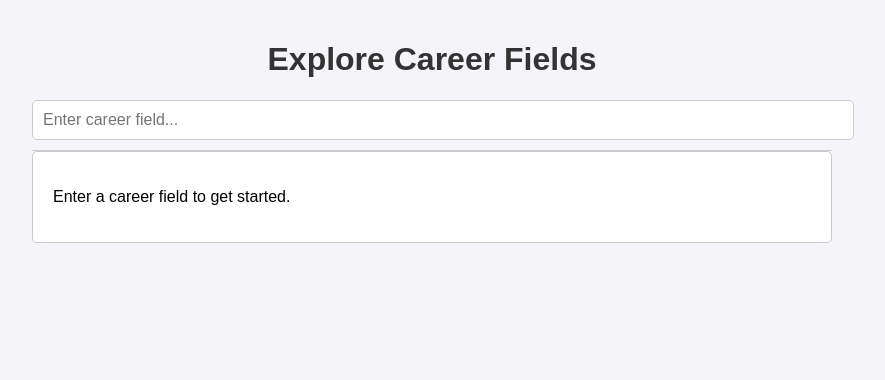
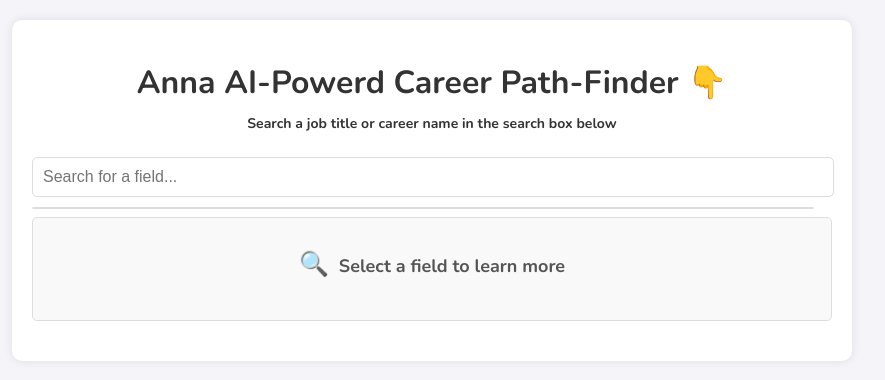
Before and after one commit to umer109/flask-vercel-deploy, a Python web app: template templates/index.html in a window 1280 px wide. Shown: the top 380 px of the page, without its empty margins (208-1093 px from the left). Run offline with Jinja, Linux system fonts and the light colour scheme; the template is opened without the code that fills it, so the values that code supplies are empty.

Commit message:
Update index.html

```diff
--- a/templates/index.html
+++ b/templates/index.html
@@ -3,177 +3,338 @@
 <head>
     <meta charset="UTF-8">
     <meta name="viewport" content="width=device-width, initial-scale=1.0">
-    <title>Career Fields Information</title>
+    <title>AI Education Tool</title>
     <style>
-        /* Your CSS styles here */
+        @import url('https://fonts.googleapis.com/css2?family=Nunito:wght@300;400;700&display=swap');
+
         body {
-            font-family: Arial, sans-serif;
+            font-family: 'Nunito', sans-serif;
+            background-color: #f4f4f9;
             margin: 0;
             padding: 20px;
-            background-color: #f4f4f9;
         }
+
+        h1 {
+            text-align: center;
+            color: #333;
+            margin-bottom: 10px;
+        }
+
+        h5 {
+            text-align: center;
+            color: #333;
+            font-size: 14px;
+            margin-top: 10px;
+        }
+
+        #selectField {
+    text-align: center;
+    color: #555;
+    font-size: 18px;
+    margin-top: 20px;
+    position: relative;
+}
+
+        #selectField::before {
+            content: "\1F50D"; /* Unicode for magnifying glass icon */
+            font-size: 24px;
+            margin-right: 10px;
+}
+
+
         .container {
             max-width: 800px;
             margin: 0 auto;
+            background: #fff;
+            padding: 20px;
+            border-radius: 10px;
+            box-shadow: 0 0 10px rgba(0,0,0,0.1);
         }
-        h1 {
+
+
+
+        .tabs {
+            display: flex;
+            justify-content: space-between;
+            background-color: #333;
+            padding: 10px;
+            border-radius: 5px;
+            margin-bottom: 10px;
+        }
+
+        .tab {
+            color: white;
+            padding: 10px;
+            cursor: pointer;
+            flex: 1;
             text-align: center;
-            color: #333;
+            border-radius: 5px;
+            transition: background-color 0.3s;
         }
+
+        .tab.active {
+            background-color: #555;
+        }
+
+        .tab:not(.active):hover {
+            background-color: #444;
+        }
+
+        .heading {
+            background-color: #333;
+            color: white;
+            padding: 10px;
+            font-size: 1.2em;
+            border-radius: 5px;
+            margin-bottom: 10px;
+        }
+
+        .content {
+            margin: 20px 0;
+            padding: 10px;
+            border: 1px solid #ddd;
+            border-radius: 5px;
+            background-color: #f9f9f9;
+            max-height: calc(100% - 180px); /* Adjusted for button container and headings */
+            overflow-y: auto; /* Added for scrollable content */
+        }
+
+        .content p {
+            margin: 10px 0;
+            line-height: 1.6;
+        }
+
+        .content ul {
+            margin: 10px 0;
+            padding-left: 20px;
+        }
+
+        .button-container {
+            display: none;
+            justify-content: space-between;
+            margin-top: 20px;
+        }
+
+        .button-container.show-buttons {
+            display: flex;
+        }
+
+        .btn {
+            background-color: #333;
+            color: white;
+            padding: 8px 16px;
+            border: none;
+            cursor: pointer;
+            border-radius: 5px;
+        }
+
+        .btn:hover {
+            background-color: #555;
+        }
+
         input[type="text"] {
-            width: 100%;
             padding: 10px;
+            font-size: 1em;
+            width: calc(100% - 20px);
             margin-bottom: 10px;
-            border: 1px solid #ccc;
+            border: 1px solid #ddd;
             border-radius: 5px;
-            font-size: 16px;
+            display: block;
+            margin: 10px auto; /* Center align and adjust spacing */
         }
+
         .autocomplete-suggestions {
-            border: 1px solid #ccc;
-            border-top: none;
+            border: 1px solid #ddd;
             max-height: 150px;
             overflow-y: auto;
-            background: white;
+            background-color: #fff;
+            border-radius: 5px;
+            position: absolute;
+            width: calc(100% - 20px);
+            z-index: 10;
         }
+
         .autocomplete-suggestion {
             padding: 10px;
             cursor: pointer;
+            display: flex;
+            justify-content: space-between;
+            align-items: center;
         }
+
         .autocomplete-suggestion:hover {
-            background: #ddd;
+            background-color: #eee;
         }
-        .tabs {
-            display: none;
-            justify-content: space-around;
-            margin-bottom: 20px;
+
+        .arrow {
+            font-size: 0.8em;
+            color: #333;
+            margin-left: 10px;
         }
-        .tab {
-            padding: 10px;
-            cursor: pointer;
-            background: #ddd;
-            border-radius: 5px;
-        }
-        .tab.active {
-            background: #bbb;
-        }
-        .content {
-            padding: 20px;
-            background: white;
-            border: 1px solid #ccc;
-            border-radius: 5px;
-        }
-        .button-container {
-            display: none;
-            justify-content: space-between;
-            margin-top: 10px;
-        }
-        .show-buttons {
-            display: flex;
-        }
-        .button {
-            padding: 10px;
-            cursor: pointer;
-            background: #5cb85c;
-            color: white;
-            border: none;
-            border-radius: 5px;
-        }
-        .button:hover {
-            background: #4cae4c;
-        }
+
         .loader {
-            border: 5px solid #f3f3f3;
+            border: 4px solid rgba(0, 0, 0, 0.1);
+            border-top: 4px solid #333;
             border-radius: 50%;
-            border-top: 5px solid #3498db;
             width: 30px;
             height: 30px;
             animation: spin 1s linear infinite;
-            margin: 0 auto;
+            margin: 10px auto;
         }
+
         @keyframes spin {
             0% { transform: rotate(0deg); }
             100% { transform: rotate(360deg); }
+        }
+
+        /* Additional Styles for Tab Content */
+        #tabContent {
+            padding: 10px;
+        }
+
+        #tabContent p {
+            margin-bottom: 10px;
+        }
+
+        #tabContent ul {
+            margin-bottom: 10px;
+            padding-left: 20px;
+        }
+
+        #tabContent li {
+            margin-bottom: 5px;
         }
     </style>
 </head>
 <body>
     <div class="container">
-        <h1>Explore Career Fields</h1>
-        <input type="text" id="searchField" placeholder="Enter career field..." />
+        <h1><b> Anna </b> AI-Powerd Career Path-Finder 👇</h1>
+        <h5>Search a job title or career name in the search box below</h5>
+        <div style="position: relative;">
+            <input type="text" id="searchField" placeholder="Search for a field..." autocomplete="off">
             <div id="autocompleteList" class="autocomplete-suggestions"></div>
-        <div id="tabs" class="tabs">
-            <div class="tab" onclick="selectParameter(0)">What is?</div>
+        </div>
+        <div id="tabs" class="tabs" style="display: none;">
+            <div class="tab active" onclick="selectParameter(0)">What is</div>
             <div class="tab" onclick="selectParameter(1)">Personality</div>
             <div class="tab" onclick="selectParameter(2)">Scope</div>
             <div class="tab" onclick="selectParameter(3)">Related Careers</div>
         </div>
-        <div id="content" class="content">
-            <p>Enter a career field to get started.</p>
+        <div class="content" id="content">
+            <h5 id="selectField">Select a field to learn more</h5>
+
         </div>
-        <div id="buttonContainer" class="button-container">
-            <button class="button" onclick="loadPrevious()">Previous</button>
-            <button class="button" onclick="loadNext()">Next</button>
+        <div class="button-container" id="buttonContainer">
+            <button class="btn" id="backBtn" onclick="loadPrevious()">Previous</button>
+            <button class="btn" id="nextBtn" onclick="loadNext()">Next</button>
         </div>
     </div>
 
     <script>
-        let fields = [];
+        const fields = {
+            'chemical_engineering': 'Chemical Engineering',
+            'artificial_intelligence': 'Artificial Intelligence'
+        };
+        const parameters = ['what_is', 'personality', 'scope', 'related_careers'];
         let currentField = '';
-        let parameters = ['what_is', 'personality', 'scope', 'related_careers'];
         let currentParameterIndex = 0;
 
         document.getElementById('searchField').addEventListener('input', function() {
-            const input = this.value.toLowerCase();
+            const query = this.value.toLowerCase().replace(/\s+/g, '');
             const autocompleteList = document.getElementById('autocompleteList');
             autocompleteList.innerHTML = '';
-            if (input.length === 0) return;
-
-            fields.forEach(field => {
-                if (field.toLowerCase().includes(input)) {
+            Object.keys(fields).filter(field => fields[field].toLowerCase().replace(/\s+/g, '').includes(query)).forEach(field => {
                 const div = document.createElement('div');
                 div.className = 'autocomplete-suggestion';
-                    div.innerHTML = field;
-                    div.onclick = () => {
+                div.textContent = fields[field];
+                div.innerHTML += '<span class="arrow">&#9654;</span>';  // Right arrow
+                div.onclick = function() {
                     currentField = field;
-                        document.getElementById('searchField').value = field;
+                    currentParameterIndex = 0;
+                    loadContent();
                     autocompleteList.innerHTML = '';
-                        loadContent();
+                    document.getElementById('searchField').value = fields[field];
+                    document.getElementById('tabs').style.display = 'flex';
+                    document.getElementById('buttonContainer').classList.remove('show-buttons');
                 };
                 autocompleteList.appendChild(div);
-                }
             });
         });
 
-        function selectParameter(index) {
-            currentParameterIndex = index;
+        function loadContent() {
+            if (currentField) {
+                // Display loading state
+                document.getElementById('content').innerHTML = `
+                    <div style="text-align: center; padding-top: 50px;">
+                        <p><strong> Anna will write here</strong></p>
+                        <div class="loader"></div>
+                    </div>
+                `;
+
+                setTimeout(() => {
+                    // Simulate loading completion after 1 second (adjust timing as necessary)
+                    fetch('/get_info', {
+                        method: 'POST',
+                        headers: {
+                            'Content-Type': 'application/json'
+                        },
+                        body: JSON.stringify({ field: currentField, parameter: parameters[currentParameterIndex] })
+                    })
+                    .then(response => response.json())
+                    .then(data => {
+                        document.getElementById('content').innerHTML = `
+                            <div class="heading">${data.heading}</div>
+                            <div id="tabContent">${formatContent(data.content)}</div>
+                        `;
+                        updateTabs();
+                        document.getElementById('backBtn').style.display = currentParameterIndex > 0 ? 'block' : 'none';
+                        document.getElementById('nextBtn').style.display = currentParameterIndex < parameters.length - 1 ? 'block' : 'none';
+                        document.getElementById('buttonContainer').classList.add('show-buttons');
+                        typeContent();
+                    })
+                    .catch(error => {
+                        console.error('Error fetching data:', error);
+                        document.getElementById('content').innerHTML = `
+                            <div class="heading">Error</div>
+                            <p>Failed to fetch data. Please try again later.</p>
+                        `;
+                        document.getElementById('buttonContainer').classList.remove('show-buttons');
+                    });
+                }, 1000); // Simulated loading time (adjust as necessary)
+            }
+        }
+
+        function formatContent(content) {
+            return content.split('\n').map(line => {
+                if (line.startsWith('- ')) {
+                    return <li>${line.substring(2)}</li>;
+                } else if (line.startsWith('1. ') || line.startsWith('2. ') || line.startsWith('3. ') || line.startsWith('4. ') || line.startsWith('5. ')) {
+                    return <p><strong>${line.substring(0, 3)}</strong>${line.substring(3)}</p>;
+                } else if (line.startsWith('')) {
+                    const parts = line.split('');
+                    return <p><strong>${parts[1]}</strong>${parts[2]}</p>;
+                } else {
+                    return <p>${line}</p>;
+                }
+            }).join('');
+        }
+
+        function typeContent() {
+            const contentElement = document.getElementById('tabContent');
+            const paragraphs = contentElement.querySelectorAll('p');
+            paragraphs.forEach((paragraph, index) => {
+                paragraph.style.opacity = '0';
+                setTimeout(() => {
+                    paragraph.style.opacity = '1';
+                }, (index + 1) * 200); // Adjust timing as needed for typing effect
+            });
+        }
+
+        function loadNext() {
+            if (currentParameterIndex < parameters.length - 1) {
+                currentParameterIndex++;
                 loadContent();
             }
-
-        function loadContent() {
-            const contentDiv = document.getElementById('content');
-            const tabs = document.getElementById('tabs');
-            const buttonContainer = document.getElementById('buttonContainer');
-
-            contentDiv.innerHTML = '<div class="loader"></div>';
-            tabs.style.display = 'flex';
-            buttonContainer.classList.add('show-buttons');
-
-            fetch(`/${currentField}/${parameters[currentParameterIndex]}`)
-                .then(response => response.json())
-                .then(data => {
-                    contentDiv.innerHTML = `<h2 class="heading">${data.heading}</h2><div id="tabContent">${data.content}</div>`;
-                })
-                .catch(error => {
-                    contentDiv.innerHTML = `<p>Error loading content: ${error}</p>`;
-                });
-
-            document.querySelectorAll('.tab').forEach((tab, idx) => {
-                if (idx === currentParameterIndex) {
-                    tab.classList.add('active');
-                } else {
-                    tab.classList.remove('active');
-                }
-            });
         }
 
         function loadPrevious() {
@@ -183,20 +344,21 @@
             }
         }
 
-        function loadNext() {
-            if (currentParameterIndex < parameters.length - 1) {
-                currentParameterIndex++;
+        function selectParameter(index) {
+            currentParameterIndex = index;
             loadContent();
         }
+
+        function updateTabs() {
+            const tabs = document.querySelectorAll('.tab');
+            tabs.forEach((tab, index) => {
+                if (index === currentParameterIndex) {
+                    tab.classList.add('active');
+                } else {
+                    tab.classList.remove('active');
                 }
-
-        // Load initial fields from the server
-        fetch('/fields')
-            .then(response => response.json())
-            .then(data => {
-                fields = data.fields;
-            })
-            .catch(error => console.error('Error loading fields:', error));
+            });
+        }
     </script>
 </body>
 </html>
```
Lines whose indentation alone changed are shown as unchanged.
